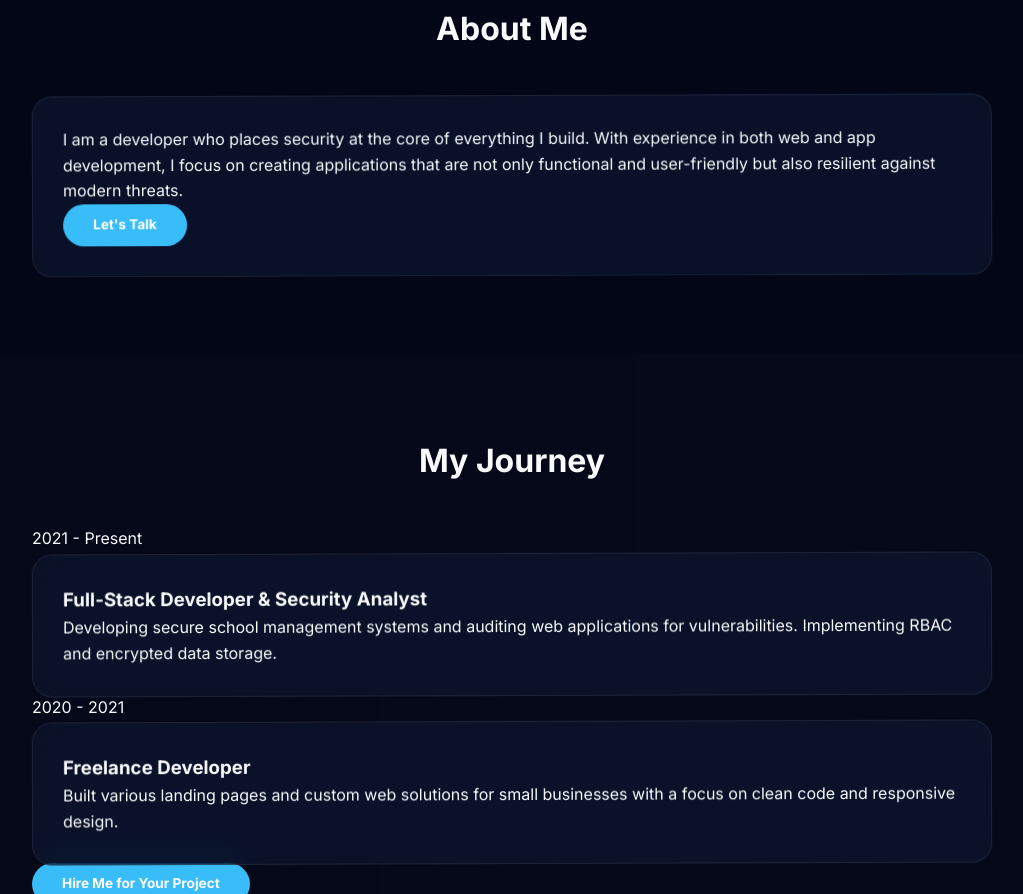
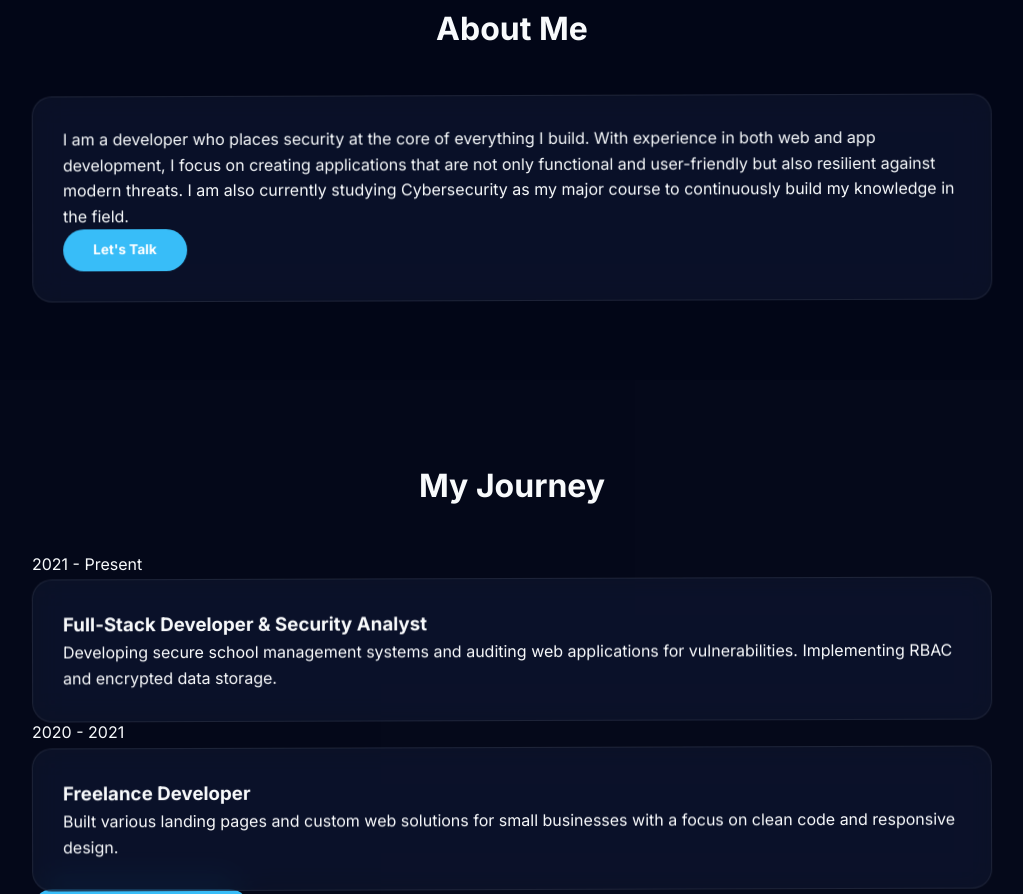
Before and after one commit to nkansahgodlove1988-ux/my-portfolio, a plain HTML site: page index.html in a window 1280 px wide. Shown: the part 877-1771 px from the top of the page, without its empty margins (128-1151 px from the left). Drawn offline with nearby package versions, Linux system fonts and the light colour scheme.

Commit message:
Update about section with cybersecurity major

```diff
--- a/index.html
+++ b/index.html
@@ -100,7 +100,7 @@
                 <div class="glass-card about-intro">
                     <p>I am a developer who places security at the core of everything I build. With experience in both
                         web and app development, I focus on creating applications that are not only functional and
-                        user-friendly but also resilient against modern threats.</p>
+                        user-friendly but also resilient against modern threats. I am also currently studying Cybersecurity as my major course to continuously build my knowledge in the field.</p>
                     <div class="section-actions">
                         <a href="#contact" class="btn btn-primary">Let's Talk</a>
                     </div>
```
